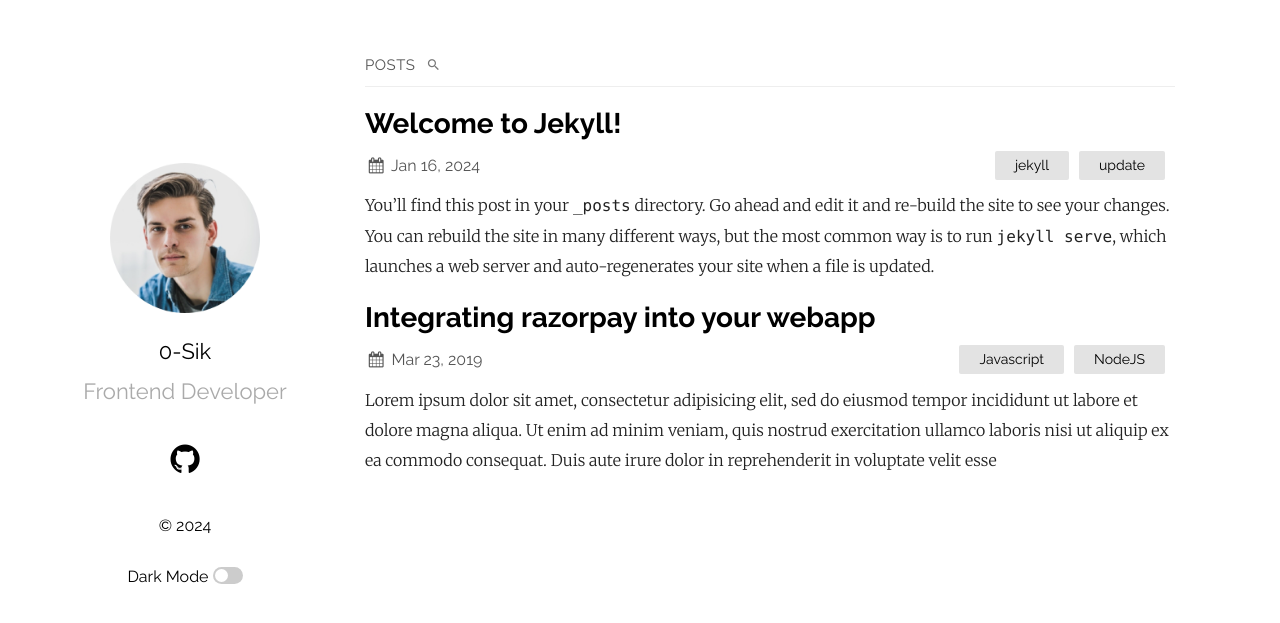
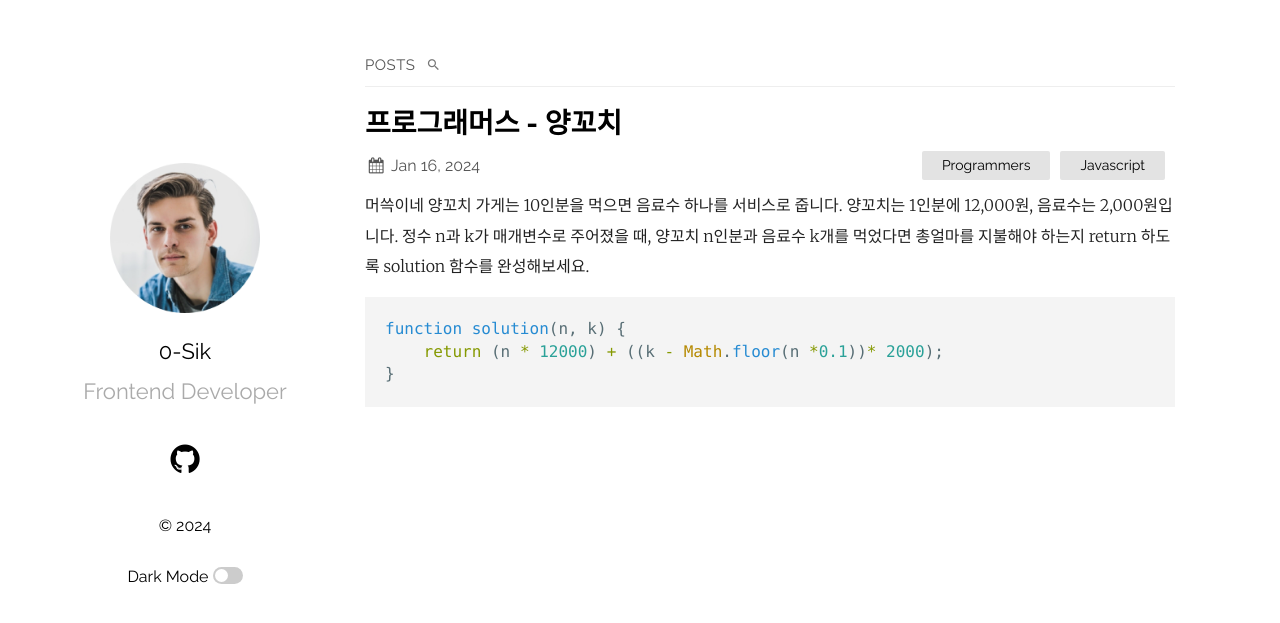
Before and after one commit to yunyoungsik/yunyoungsik.github.io, a Jekyll site: the page built from index.md, in a window 1280 px wide. Shown: the top 623 px of the page. Built offline with Jekyll 4.4.1, drawn with Linux system fonts in a browser that asks for light colours.

Commit message:
테스트

````diff
--- a/_posts/2019-03-23-welcome-to-jekyll.markdown
+++ /dev/null
@@ -1,28 +0,0 @@
----
-layout: post
-title:  "Integrating razorpay into your webapp"
-date:   2019-03-23 21:03:36 +0530
-categories: Javascript NodeJS
----
-Lorem ipsum dolor sit amet, consectetur adipisicing elit, sed do eiusmod tempor incididunt ut labore et dolore magna aliqua. Ut enim ad minim veniam, quis nostrud exercitation ullamco laboris nisi ut aliquip ex ea commodo consequat. Duis aute irure dolor in reprehenderit in voluptate velit esse
-
-```javascript
-const Razorpay = require('razorpay');
-
-let rzp = Razorpay({
-	key_id: 'KEY_ID',
-	secret: 'name'
-});
-
-// capture request
-rzp.capture(payment_id, cost)
-	.then(function (data) {
-		return 2;
-	})
-```
-
-Check out the [Jekyll docs][jekyll-docs] for more info on how to get the most out of Jekyll. File all bugs/feature requests at [Jekyll’s GitHub repo][jekyll-gh]. If you have questions, you can ask them on [Jekyll Talk][jekyll-talk].
-
-[jekyll-docs]: https://jekyllrb.com/docs/home
-[jekyll-gh]:   https://github.com/jekyll/jekyll
-[jekyll-talk]: https://talk.jekyllrb.com/
--- a/_posts/2024-01-16-welcome-to-jekyll.markdown
+++ b/_posts/2024-01-16-welcome-to-jekyll.markdown
@@ -2,6 +2,7 @@
 layout: post
 title:  "Welcome to Jekyll!"
 date:   2024-01-16 18:12:15 +0900
+published: false
 categories: jekyll update
 permalink: /post/:title
 ---
--- a/_sass/plain.scss
+++ b/_sass/plain.scss
@@ -334,3 +334,8 @@
     border-top: 1px solid #eee;
   }
 }
+
+// comment
+.utterances {
+  max-width: none !important;
+}
````
Also changed, not shown: _posts/2024-01-16-프로그래머스 - 양꼬치.markdown (added, +14 -0 lines).
